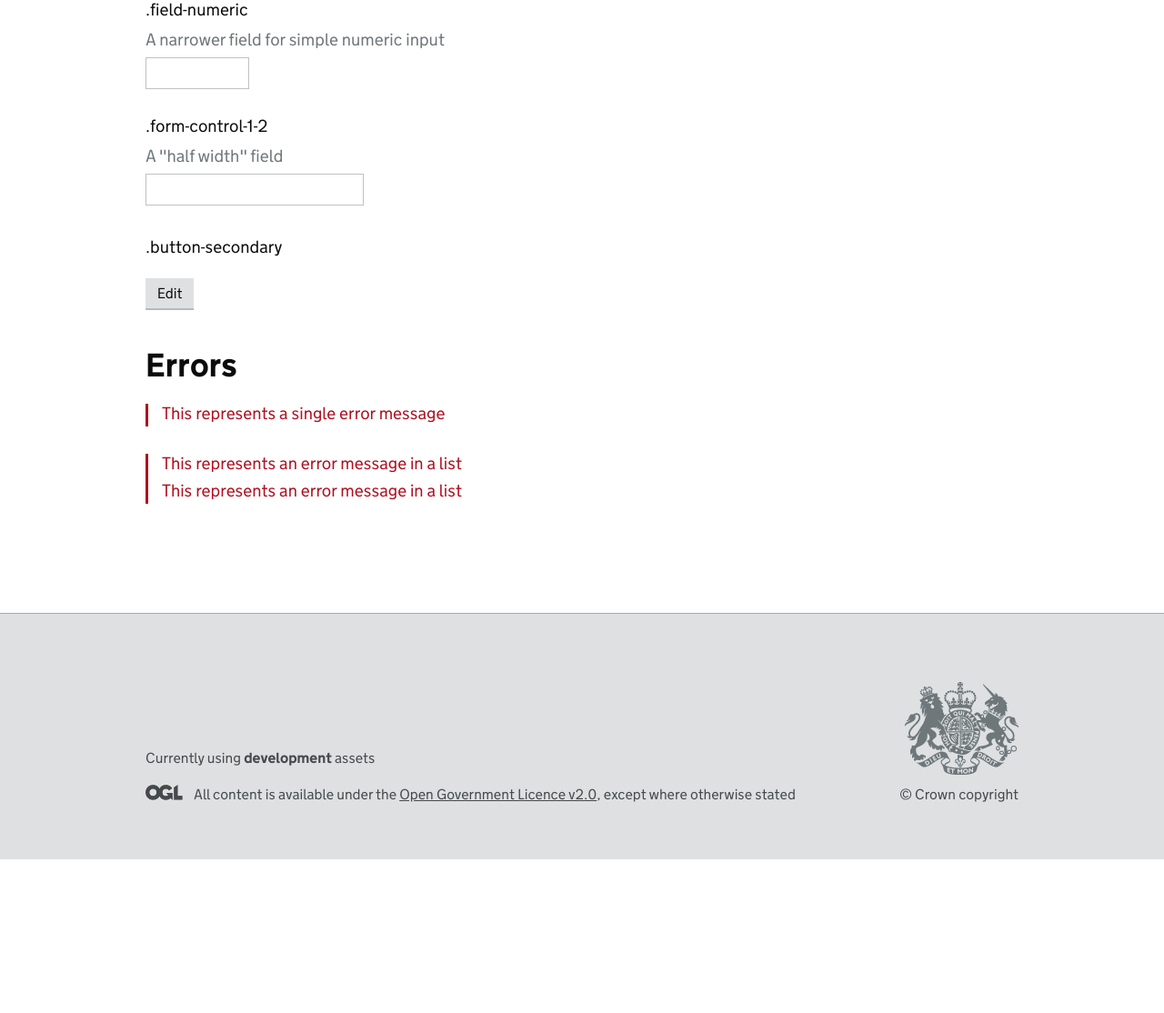
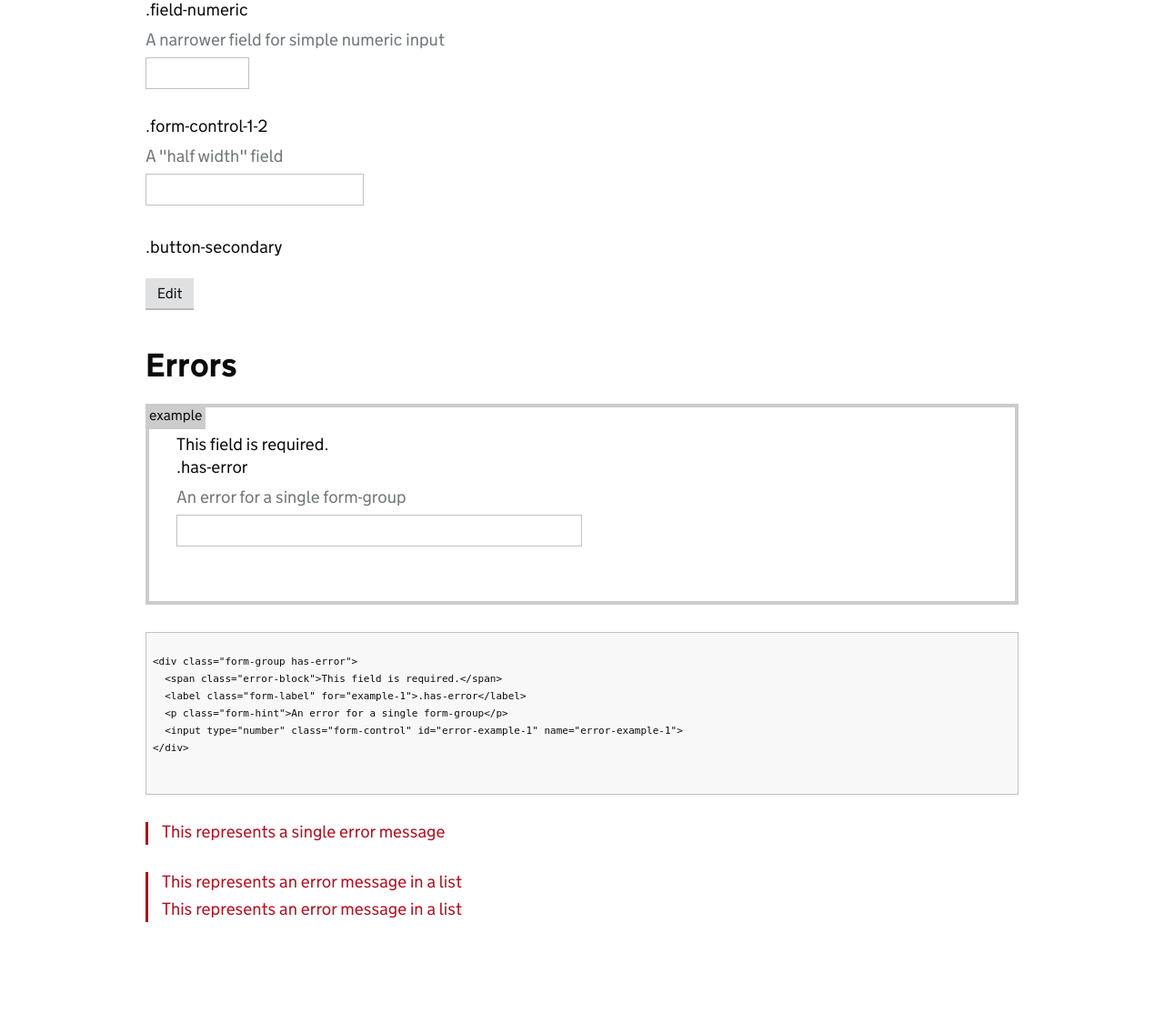
Before and after one commit to LandRegistry-Attic/external-style-guide, a Flask app: page /forms in a window 1280 px wide. Shown: the part 286-1400 px from the top of the page at 91% size. Before the commit the page ends 1231 px from the top, so only its background shows below. Run offline with Flask 2, Linux system fonts and the light colour scheme.

Commit message:
added markup for field error states

```diff
--- a/app/templates/style-guide/forms.html
+++ b/app/templates/style-guide/forms.html
@@ -32,6 +32,18 @@
 
         <h2>Errors</h2>
 
+        <div class="module-example">
+          {% include "style-guide/modules/form-input-errors.html" %}
+        </div>
+
+        <div class="module-source">
+          <pre>
+<code>
+{{ include_raw('style-guide/modules/form-input-errors.html') | escape }}
+</code>
+          </pre>
+        </div>
+
         <div class="errors">
           <p>This represents a single error message</p>
         </div>
--- /dev/null
+++ b/app/templates/style-guide/modules/form-input-errors.html
@@ -0,0 +1,6 @@
+<div class="form-group has-error">
+  <span class="error-block">This field is required.</span>
+  <label class="form-label" for="example-1">.has-error</label>
+  <p class="form-hint">An error for a single form-group</p>
+  <input type="number" class="form-control" id="error-example-1" name="error-example-1">
+</div>
```
